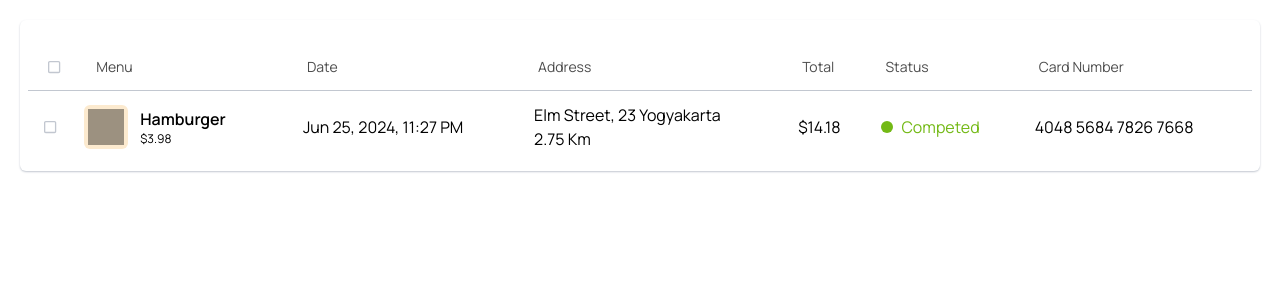
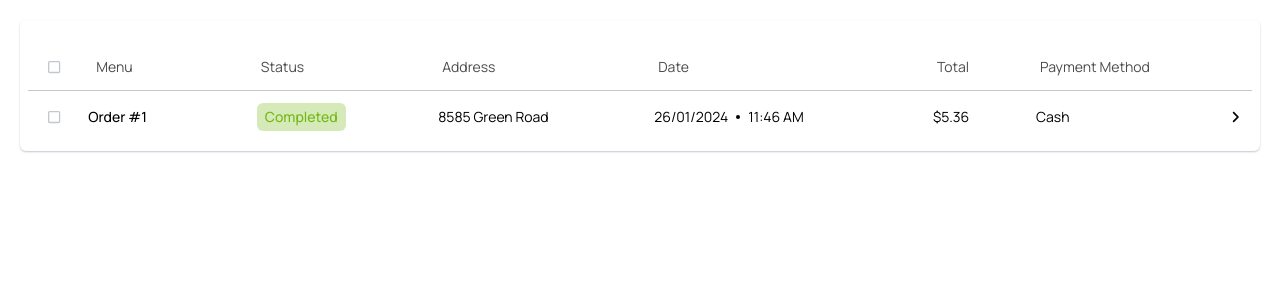
Before and after one commit to Mohd-Salman-0119/savory-food-app, a React (Vite) app: page / in a window 1280 px wide. Shown: the top 300 px of the page. Built offline with nearby package versions, Linux system fonts and the light colour scheme; grey boxes are pictures that could not be loaded.

Commit message:
components: Bill Accordion Table added

```diff
--- a/src/App.jsx
+++ b/src/App.jsx
@@ -1,5 +1,7 @@
+import BillAccordionTable from "./components/miscellaneous/BillAccordionTable";
 import CategorieItemCard from "./components/miscellaneous/CategorieItemCard";
 import ChatUserItem from "./components/miscellaneous/ChatUserItem";
+import { DialogSizes } from "./components/miscellaneous/DialogSizes";
 import EvaluatedButton from "./components/miscellaneous/EvaluatedButton";
 import FevoriteItemCard from "./components/miscellaneous/FevoriteItemCard";
 import FevoriteTable from "./components/miscellaneous/FevoriteTable";
@@ -16,7 +18,8 @@ import SettingItemCard from "./components/miscellaneous/SettingItemCard";
 function App() {
   return (
     <div className="p-5">
-      <OrderHistoryTable />
+      <BillAccordionTable />
+
     </div>
   );
 }
--- /dev/null
+++ b/src/components/miscellaneous/BillAccordionTable.jsx
@@ -0,0 +1,156 @@
+import {
+  Accordion,
+  AccordionHeader,
+  Avatar,
+  Button,
+  Dialog,
+  DialogBody,
+  DialogFooter,
+  DialogHeader,
+  Typography,
+} from "@material-tailwind/react";
+import React, { useState } from "react";
+import CheckBox from "./CheckBox";
+import { FontAwesomeIcon } from "@fortawesome/react-fontawesome";
+import { faAngleRight } from "@fortawesome/free-solid-svg-icons";
+import AccordionTable from "./AccordionTable";
+import {
+  orderHistoryAccordionBody,
+  orderHistoryAccordionHead,
+} from "../Constants/accordion";
+import IconTextButton from "./IconTextButton";
+import { OrderItem } from "./OrderItemCard";
+
+const TABLE_HEAD = ["Status", "Address", "Date", "Total", "Payment Method"];
+
+const BillAccordionTable = () => {
+  const [open, setOpen] = React.useState(false);
+
+  const handleOpen = () => setOpen(!open);
+  return (
+    <>
+      <div className="h-full w-full p-2 shadow-sm shadow-gray rounded-md">
+        <table className="mt-4 w-full min-w-max table-auto text-left">
+          <thead>
+            <tr className="p-3">
+              <th className="border-b border-gray bg-blue-gray-50/50 px-4">
+                <div className="flex items-center justify-between sm:gap-4 gap-3">
+                  <Typography
+                    variant="small"
+                    color="blue-gray"
+                    className="font-normal leading-none flex gap-8"
+                  >
+                    <CheckBox />
+                    <Typography
+                      variant="small"
+                      color="blue-gray"
+                      className="font-normal leading-none opacity-70 flex gap-12"
+                    >
+                      <h1>Menu</h1>
+                    </Typography>
+                  </Typography>
+                </div>
+              </th>
+
+              {TABLE_HEAD.map((item) => (
+                <th className="border-b border-gray bg-blue-gray-50/50 p-4">
+                  <Typography
+                    variant="small"
+                    color="blue-gray"
+                    className="font-normal leading-none opacity-70 flex gap-12"
+                  >
+                    {item}
+                  </Typography>
+                </th>
+              ))}
+            </tr>
+          </thead>
+          <tbody className="xl:text-base lg:text-sm text-xs">
+            <tr onClick={handleOpen}>
+              <td className="p-4">
+                <div className="flex items-center sm:gap-6 gap-3">
+                  <Typography
+                    variant="small"
+                    color="blue-gray"
+                    className="font-normal"
+                  >
+                    <CheckBox />
+                  </Typography>
+                  <div className="flex flex-col">
+                    <Typography
+                      variant="small"
+                      color="blue-gray"
+                      className="font-medium"
+                    >
+                      {"Order #1"}
+                    </Typography>
+                  </div>
+                </div>
+              </td>
+              <td className="p-3">
+                <Typography
+                  variant="small"
+                  color="blue-gray"
+                  className="flex gap-2 items-center font-medium"
+                >
+                  <IconTextButton
+                    text={"Completed"}
+                    className="bg-primary/30 text-primary rounded-md px-2"
+                  />
+                </Typography>
+              </td>
+              <td className="p-3">
+                <Typography
+                  variant="small"
+                  color="blue-gray"
+                  className="flex gap-2 items-center font-normal"
+                >
+                  8585 Green Road
+                </Typography>
+              </td>
+              <td className="p-3">
+                <Typography
+                  variant="small"
+                  color="blue-gray"
+                  className="flex gap-2 items-center font-normal"
+                >
+                  26/01/2024{" "}
+                  <span className="w-1 h-1 rounded-[50%] bg-black"></span> 11:46
+                  AM
+                </Typography>
+              </td>
+              <td className="p-3">
+                <Typography
+                  variant="small"
+                  color="blue-gray"
+                  className="flex gap-2 items-center font-normal"
+                >
+                  $5.36
+                </Typography>
+              </td>
+              <td className="p-3">
+                <Typography
+                  variant="small"
+                  color="blue-gray"
+                  className="flex gap-2 items-center font-normal justify-between"
+                >
+                  <h1>Cash</h1>
+                  <FontAwesomeIcon
+                    icon={faAngleRight}
+                    className={`${
+                      open === 1
+                        ? "rotate-90 transition-all duration-150"
+                        : "transition-all duration-150"
+                    } text-sm`}
+                  />
+                </Typography>
+              </td>
+            </tr>
+          </tbody>
+        </table>
+      </div>
+    </>
+  );
+};
+
+export default BillAccordionTable;
--- a/src/components/miscellaneous/IconTextButton.jsx
+++ b/src/components/miscellaneous/IconTextButton.jsx
@@ -5,7 +5,7 @@ const IconTextButton = ({icon, text, className}) => {
   return (
     <div className={`flex justify-between items-center py-1 gap-2 ${className}`}>
       <FontAwesomeIcon icon={icon}/>
-      <h1 className='font-semibold'>{text}</h1>
+      <h1>{text}</h1>
     </div>
   )
 }
--- a/src/components/miscellaneous/OrderHistoryTable.jsx
+++ b/src/components/miscellaneous/OrderHistoryTable.jsx
@@ -26,6 +26,7 @@ const TABLE_HEAD = [
   "Total",
   "Status",
   "Card Number",
+  "Action",
 ];
 
 const TABLE_ROWS = [
@@ -77,8 +78,8 @@ const OrderHistoryTable = () => {
   console.log(isVisible);
   return (
     <>
-      <div className="h-full w-full p-2 shadow-sm shadow-gray rounded-md">
-        <CardBody className="overflow-scroll">
+      <div className="w-full p-2 shadow-sm shadow-gray rounded-md">
+        <CardBody>
           {isVisible ? (
             <table className="mt-4 w-full min-w-max table-auto text-left">
               <thead>
@@ -162,15 +163,55 @@ const OrderHistoryTable = () => {
                   <td className="p-3">
                     <div>4048 5684 7826 7668</div>
                   </td>
-
+                  <td className="p-3">
+                    <div>
+                      <FontAwesomeIcon icon={faEllipsisVertical} />
+                    </div>
+                  </td>
                 </tr>
               </tbody>
             </table>
           ) : (
             <div className="overflow-hidden">
+              <Accordion className="bg-white px-3 py-2 rounded-md items-center my-1 shadow-sm shadow-gray">
+                <AccordionHeader className="border-none">
+                  <div className="flex justify-between w-full items-center">
+                    <div className="flex items-center sm:gap-6 gap-3">
+                      <Typography
+                        variant="small"
+                        color="blue-gray"
+                        className="font-normal"
+                      >
+                        <CheckBox />
+                      </Typography>
+                      <div className="flex flex-col">
+                        <Typography
+                          variant="small"
+                          color="blue-gray"
+                          className="font-semibold"
+                        >
+                          {"Menu"}
+                        </Typography>
+                      </div>
+                    </div>
+                    <Typography
+                      variant="small"
+                      color="blue-gray"
+                      className="flex gap-2 items-center font-semibold"
+                    >
+                      Status
+                    </Typography>
+                    <Typography
+                      variant="small"
+                      color="blue-gray"
+                      className="flex gap-2 items-center font-semibold"
+                    ></Typography>
+                  </div>
+                </AccordionHeader>
+              </Accordion>
               <Accordion
                 open={open === 1}
-                className="bg-blue-100 px-3 py-1 rounded-md items-center my-1"
+                className="bg-white px-3 py-1 rounded-md items-center shadow-sm shadow-gray"
               >
                 <AccordionHeader
                   onClick={() => handleOpen(1)}
--- a/src/components/miscellaneous/OrderItemCard.jsx
+++ b/src/components/miscellaneous/OrderItemCard.jsx
@@ -18,9 +18,8 @@ const OrderItemCard = () => {
         <p className="text-gray">Jun 24, 2023, 12:35 PM</p>
       </div>
       <div className="overflow-scroll h-[8.5rem]">
-        <OrderItem />
-        <OrderItem />
-
+        <OrderItem className="px-3" />
+        <OrderItem className="px-3" />
       </div>
 
       <div className="bg-light-vanila flex flex-col gap-2 p-3">
@@ -51,9 +50,9 @@ const OrderItemCard = () => {
 
 export default OrderItemCard;
 
-const OrderItem = () => {
+export const OrderItem = ({ children }) => {
   return (
-    <div className="flex justify-between items-center mt-2 px-3">
+    <div className={`flex justify-between items-center mt-2${children}`}>
       <div className="flex gap-3 items-center">
         <img
           src="https://i.pinimg.com/564x/ac/e2/18/ace218a4f4b81019717b67dffe6dfa45.jpg"
```
